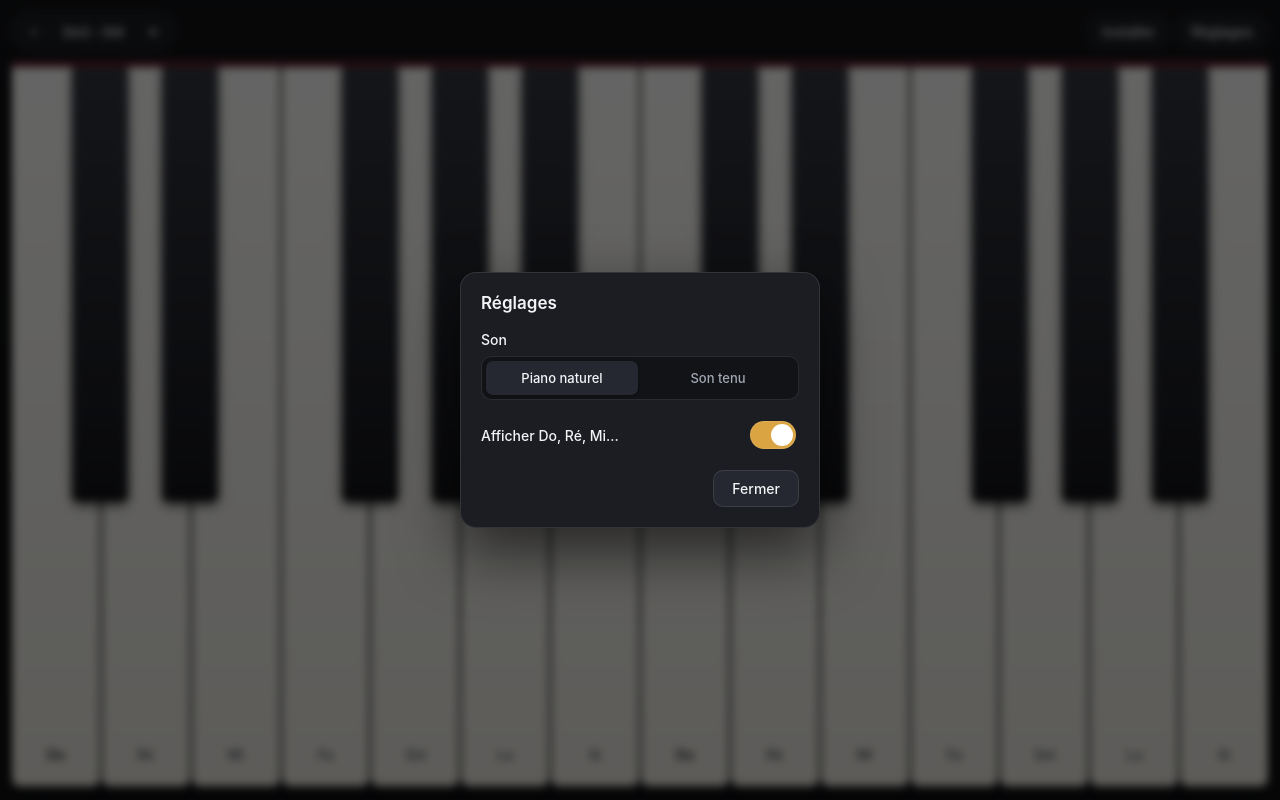
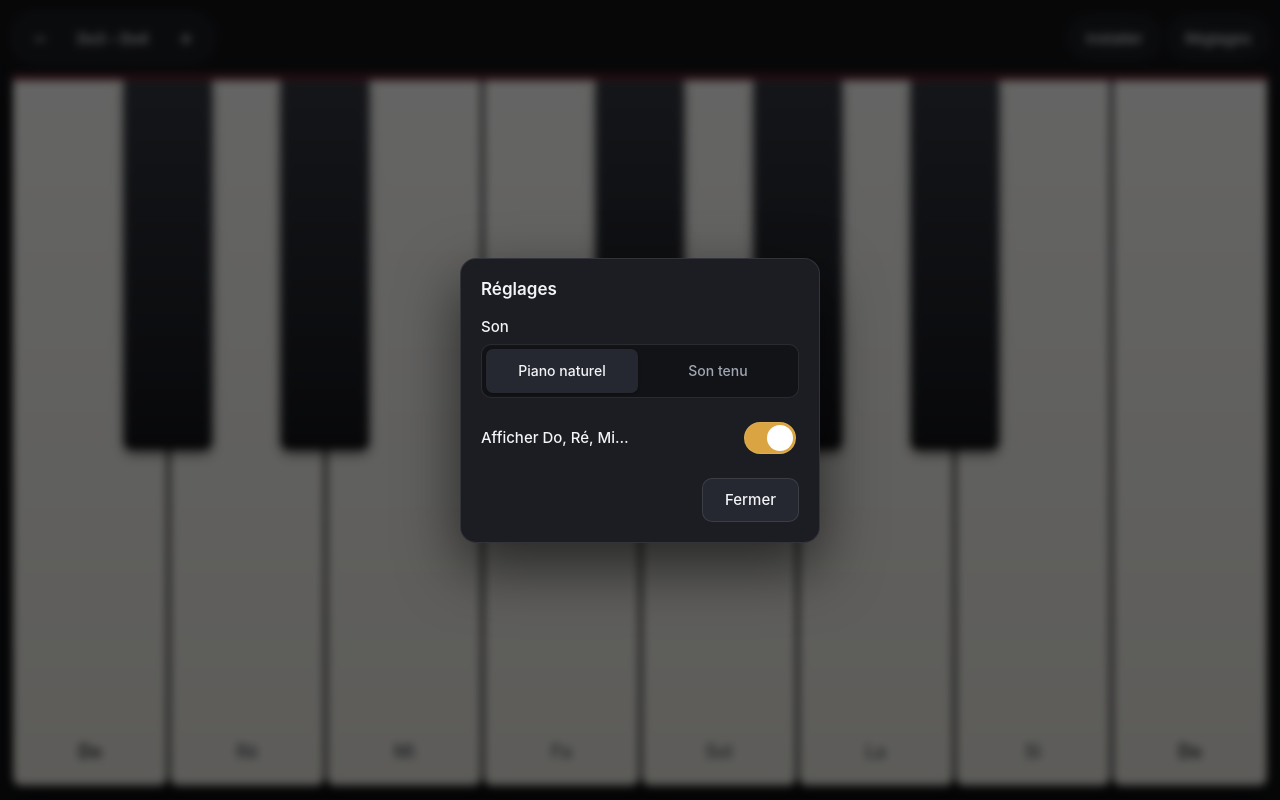
Before and after one commit to jeffyzefrench/piano, a plain HTML site: page index.html in a window 1280 px wide. Both pictures are taken after a click on the button "Réglages". Drawn offline with Linux system fonts and the light colour scheme.

Commit message:
feat: optimize landscape key width and touch targets for arthritis accessibility

```diff
--- a/app.js
+++ b/app.js
@@ -105,50 +105,23 @@ function isStandalonePWA() {
   );
 }
 
-const COMPACT_BREAKPOINT_PX = 620;
-
-let isCompactLayout = window.innerWidth < COMPACT_BREAKPOINT_PX;
-
-function getKeyboardSpec() {
-  // Portrait/narrow phones: 1 octave + top Do (13 keys, 8 white keys) for comfortable touch width.
-  // Landscape/wide screens: 2 octaves (24 keys, 14 white keys).
-  if (isCompactLayout) {
-    const keys = [
-      ...OCTAVE_PATTERN.map((def) => ({ ...def, semitone: def.offset, octOffset: 0 })),
-      { offset: 0, name: "Do", black: false, semitone: 12, octOffset: 1 },
-    ];
-    return {
-      whiteTotal: 8,
-      keys,
-      rangeLabel: `Do${settings.baseOctave} – Do${settings.baseOctave + 1}`,
-    };
-  }
-
-  const keys = [];
-  for (let oct = 0; oct < 2; oct++) {
-    for (const def of OCTAVE_PATTERN) {
-      keys.push({ ...def, semitone: oct * 12 + def.offset, octOffset: oct });
-    }
-  }
-  return {
-    whiteTotal: 14,
-    keys,
-    rangeLabel: `Do${settings.baseOctave} – Si${settings.baseOctave + 1}`,
-  };
-}
+const KEYBOARD_KEYS = [
+  ...OCTAVE_PATTERN.map((def) => ({ ...def, semitone: def.offset, octOffset: 0 })),
+  { offset: 0, name: "Do", black: false, semitone: 12, octOffset: 1 },
+];
+const WHITE_KEY_TOTAL = 8;
 
 function renderKeyboard() {
   releaseAllNotes();
   keyboardEl.replaceChildren();
   keyByMidi.clear();
 
-  const { whiteTotal, keys, rangeLabel } = getKeyboardSpec();
-  keyboardEl.style.setProperty("--white-keys", String(whiteTotal));
+  keyboardEl.style.setProperty("--white-keys", String(WHITE_KEY_TOTAL));
 
   const baseMidi = frenchOctaveToBaseMidi(settings.baseOctave);
   let whiteCount = 0;
 
-  for (const def of keys) {
+  for (const def of KEYBOARD_KEYS) {
     const midi = baseMidi + def.semitone;
     const btn = document.createElement("button");
     btn.type = "button";
@@ -161,7 +134,7 @@ function renderKeyboard() {
 
     if (def.black) {
       // Place black key centered cleanly on the seam after the previous white key.
-      btn.style.left = `${(whiteCount / whiteTotal) * 100}%`;
+      btn.style.left = `${(whiteCount / WHITE_KEY_TOTAL) * 100}%`;
     } else {
       const label = document.createElement("span");
       label.className = "key-label";
@@ -174,7 +147,7 @@ function renderKeyboard() {
     keyByMidi.set(midi, btn);
   }
 
-  octaveLabelEl.textContent = rangeLabel;
+  octaveLabelEl.textContent = `Do${settings.baseOctave} – Do${settings.baseOctave + 1}`;
   octaveDownBtn.disabled = settings.baseOctave <= MIN_FRENCH_OCTAVE;
   octaveUpBtn.disabled = settings.baseOctave >= MAX_FRENCH_OCTAVE;
 }
@@ -342,13 +315,6 @@ setupModalDismiss(settingsDialog);
 setupModalDismiss(installDialog);
 
 window.matchMedia("(display-mode: standalone)").addEventListener("change", syncUI);
-window.addEventListener("resize", () => {
-  const nextCompact = window.innerWidth < COMPACT_BREAKPOINT_PX;
-  if (nextCompact !== isCompactLayout) {
-    isCompactLayout = nextCompact;
-    renderKeyboard();
-  }
-});
 
 // Optional desktop keyboard playability
 window.addEventListener("keydown", (e) => {
--- a/styles.css
+++ b/styles.css
@@ -67,7 +67,7 @@ body {
 .topbar-actions {
   display: flex;
   align-items: center;
-  gap: 6px;
+  gap: 8px;
 }
 
 .pill-group {
@@ -83,10 +83,11 @@ body {
   background: var(--surface);
   color: var(--text);
   font: inherit;
-  font-size: 14px;
+  font-size: 15px;
   font-weight: 500;
   line-height: 1;
-  padding: 9px 14px;
+  min-height: 44px;
+  padding: 10px 16px;
   border-radius: 999px;
   cursor: pointer;
   touch-action: manipulation;
@@ -96,13 +97,14 @@ body {
 .pill-group .pill-btn {
   border: none;
   background: transparent;
-  padding: 7px 12px;
+  padding: 8px 14px;
 }
 
 .icon-btn {
-  font-size: 17px;
+  font-size: 20px;
   font-weight: 600;
-  min-width: 34px;
+  min-width: 48px;
+  min-height: 44px;
   text-align: center;
 }
 
@@ -117,11 +119,11 @@ body {
 }
 
 .octave-label {
-  font-size: 13px;
+  font-size: 14px;
   font-weight: 600;
   letter-spacing: 0.01em;
   color: var(--text);
-  min-width: 72px;
+  min-width: 82px;
   text-align: center;
   font-variant-numeric: tabular-nums;
 }
@@ -142,14 +144,14 @@ body {
 }
 
 .keyboard {
-  --white-keys: 14;
+  --white-keys: 8;
   position: relative;
   flex: 1 1 auto;
   min-height: 0;
   display: grid;
   grid-template-columns: repeat(var(--white-keys), minmax(0, 1fr));
-  gap: 2px;
-  padding: 0 2px 3px;
+  gap: 3px;
+  padding: 0 3px 4px;
   background: #090a0c;
   border-radius: 0 0 12px 12px;
   box-shadow: 0 12px 30px rgba(0, 0, 0, 0.45);
@@ -191,17 +193,17 @@ body {
   box-shadow:
     inset 0 3px 6px rgba(0, 0, 0, 0.22),
     inset 0 -1px 0 rgba(0, 0, 0, 0.12),
-    inset 0 0 0 1px rgba(217, 164, 65, 0.45);
+    inset 0 0 0 2px rgba(217, 164, 65, 0.75);
 }
 
 .key--black {
   position: absolute;
   top: 0;
   z-index: 2;
-  width: calc((100% / var(--white-keys)) * 0.62);
-  height: 60%;
+  width: calc((100% / var(--white-keys)) * 0.56);
+  height: 52%;
   transform: translateX(-50%);
-  border-radius: 0 0 6px 6px;
+  border-radius: 0 0 8px 8px;
   background: linear-gradient(180deg, var(--black-top) 0%, #1c1e24 78%, var(--black-bottom) 100%);
   box-shadow:
     inset 0 1px 1px rgba(255, 255, 255, 0.2),
@@ -216,12 +218,12 @@ body {
   box-shadow:
     inset 0 1px 1px rgba(255, 255, 255, 0.25),
     inset 0 -2px 0 rgba(0, 0, 0, 0.6),
-    inset 0 0 0 1px rgba(217, 164, 65, 0.5),
+    inset 0 0 0 2px rgba(217, 164, 65, 0.75),
     0 2px 4px rgba(0, 0, 0, 0.45);
 }
 
 .key-label {
-  font-size: clamp(11px, 2vw, 14px);
+  font-size: clamp(14px, 2.4vw, 18px);
   font-weight: 600;
   color: #5b5f69;
   pointer-events: none;
@@ -236,7 +238,7 @@ body {
   display: none;
 }
 
-/* Portrait: 1 octave + top Do with comfortable key height for thumb/finger reach */
+/* Portrait: keep comfortable 44px tap height while fitting narrow 375px screens */
 @media (max-width: 619px) and (orientation: portrait) {
   .topbar {
     padding-bottom: 8px;
@@ -244,6 +246,19 @@ body {
 
   .pill-btn {
     padding: 8px 12px;
+    font-size: 14px;
+  }
+
+  .pill-group .pill-btn {
+    padding: 8px 10px;
+  }
+
+  .icon-btn {
+    min-width: 40px;
+  }
+
+  .octave-label {
+    min-width: 68px;
     font-size: 13px;
   }
 
@@ -258,7 +273,7 @@ body {
   }
 
   .key-label {
-    font-size: 13px;
+    font-size: 14px;
   }
 }
 
@@ -305,11 +320,12 @@ body {
   align-items: center;
   justify-content: space-between;
   gap: 12px;
+  min-height: 44px;
   cursor: pointer;
 }
 
 .setting-label {
-  font-size: 14px;
+  font-size: 15px;
   font-weight: 500;
   color: var(--text);
 }
@@ -328,11 +344,12 @@ body {
   appearance: none;
   border: none;
   border-radius: 7px;
-  padding: 9px 10px;
+  min-height: 44px;
+  padding: 10px 12px;
   background: transparent;
   color: var(--text-muted);
   font: inherit;
-  font-size: 13px;
+  font-size: 14px;
   font-weight: 500;
   cursor: pointer;
   transition: background-color 120ms ease, color 120ms ease;
@@ -347,8 +364,8 @@ body {
 .switch {
   appearance: none;
   position: relative;
-  width: 46px;
-  height: 28px;
+  width: 52px;
+  height: 32px;
   border-radius: 999px;
   background: #353944;
   border: 1px solid var(--border);
@@ -362,8 +379,8 @@ body {
   position: absolute;
   top: 2px;
   left: 2px;
-  width: 22px;
-  height: 22px;
+  width: 26px;
+  height: 26px;
   border-radius: 50%;
   background: #ffffff;
   transition: transform 150ms ease;
@@ -374,7 +391,7 @@ body {
 }
 
 .switch:checked::after {
-  transform: translateX(18px);
+  transform: translateX(20px);
 }
 
 .install-steps {
@@ -400,9 +417,10 @@ body {
   background: var(--surface-hover);
   color: var(--text);
   font: inherit;
-  font-size: 14px;
+  font-size: 15px;
   font-weight: 500;
-  padding: 9px 18px;
+  min-height: 44px;
+  padding: 10px 22px;
   cursor: pointer;
 }
 
```
